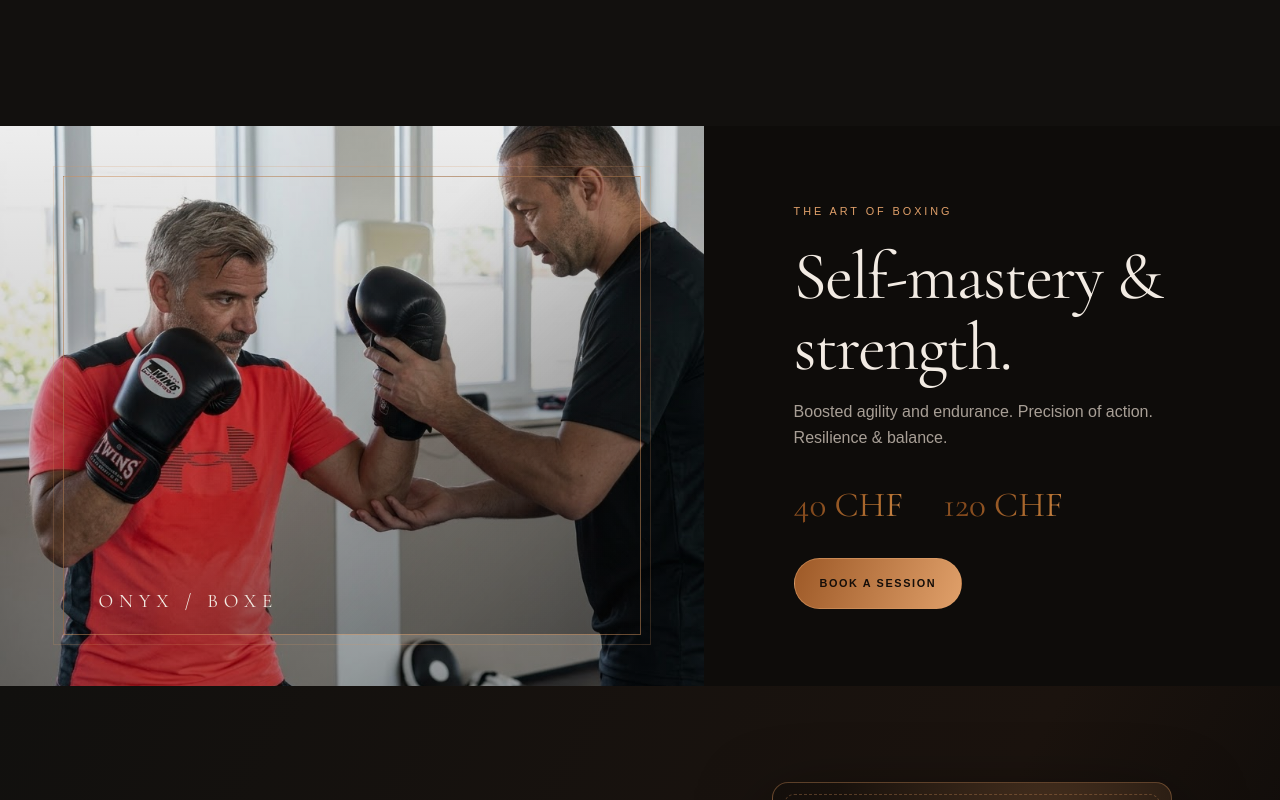
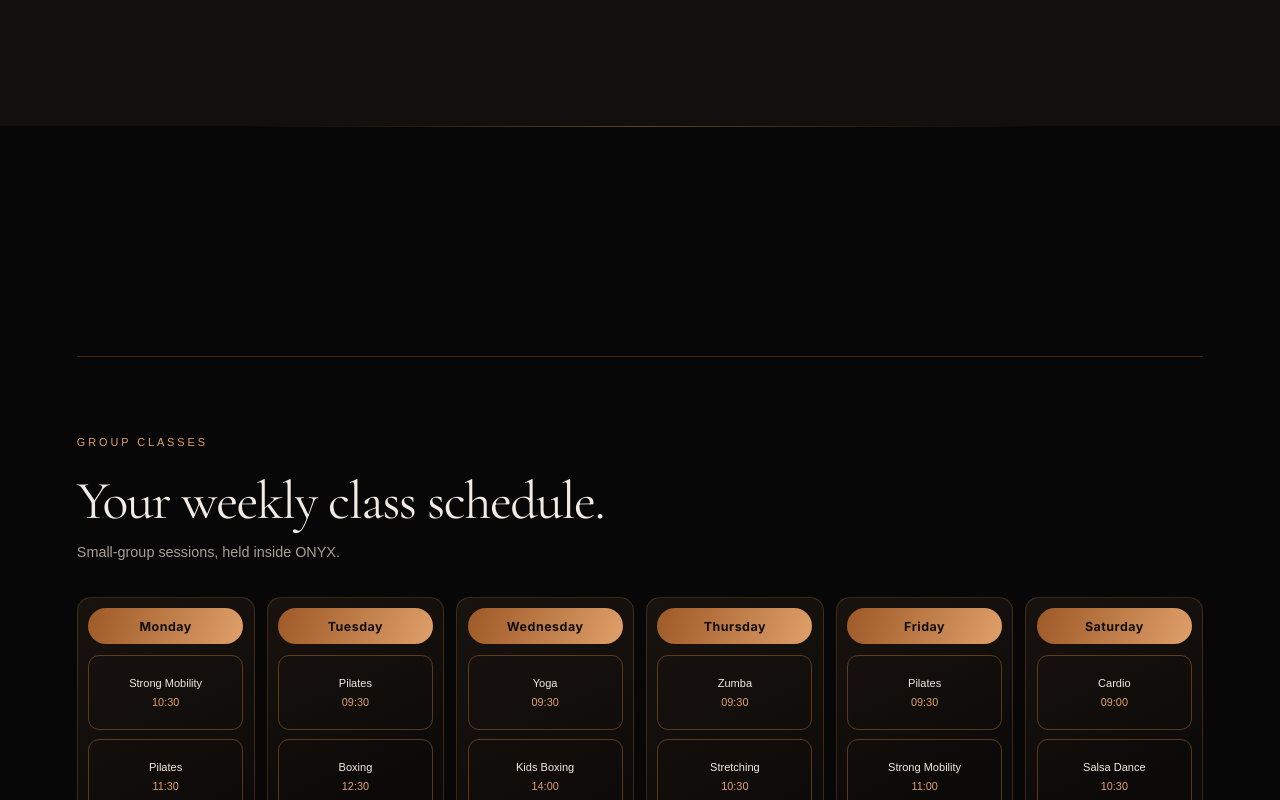
Before and after one commit to hyrento-automation/onyx-club, a Next.js app: page /en in a window 1280 px wide. Shown: the part 3660-4460 px from the top of the page. Built offline with nearby package versions, Linux system fonts and the light colour scheme; no server answers.

Commit message:
Show weekly class timetable on home page

```diff
--- a/app/[lang]/page.tsx
+++ b/app/[lang]/page.tsx
@@ -11,6 +11,7 @@ import Cursor from '@/components/Cursor';
 import PassTicket from '@/components/PassTicket';
 import LocalBusiness from '@/components/LocalBusiness';
 import TeamProfiles from '@/components/TeamProfiles';
+import GroupSchedule from '@/components/GroupSchedule';
 import { teamMembers } from '@/content/team';
 
 const slugs=['yoga-pilates','boxe','entrainement-prive','course-a-pied','developpement-personnel','bootcamp'];
@@ -24,6 +25,7 @@ export default function Home({ params }: { params: { lang: string } }) {
     <section className="launch-offer"><div><p className="lab">{d.launch.label}</p><h2 className="foil">{d.launch.price}</h2><p>{d.launch.detail}</p><small>{d.launch.activities}</small></div><a className="btn" href={`/${lang}/tarifs/`}>{d.launch.button} ↗</a></section>
     <section id="concept" className="sec concept"><R><p className="lab">{d.concept.label}</p></R><div className="split"><R className="badge"><Image className="concept-badge-image" src="/images/club/club-exterior.jpg" alt={lang==='fr'?'Extérieur du club ONYX au bord du lac Léman':'Exterior of ONYX Club by Lake Geneva'} fill sizes="(max-width: 760px) 90vw, 36vw" unoptimized/><small>{lang==='fr'?'SUR LE LAC LÉMAN':'ON LAKE GENEVA'}</small></R><R><h2>{d.concept.title}</h2><p className="mut">{d.concept.sub}</p><p className="concept-manifesto">{lang==='fr'?'Bougez. Respirez. Évoluez.':'Move. Breathe. Evolve.'}</p></R></div><div className="home-team-heading"><div><p className="lab">{lang==='fr'?'L’ÉQUIPE ONYX':'MEET THE ONYX TEAM'}</p><h2>{lang==='fr'?'Les coachs du club':'Our club coaches'}</h2></div><a className="text-link" href={`/${lang}/equipe/`}>{lang==='fr'?'DÉCOUVRIR L’ÉQUIPE':'MEET THE TEAM'} ↗</a></div><TeamProfiles members={teamMembers} lang={lang} compact/></section>
     <section id="activites" className="sec alt"><R><p className="lab">{d.acts.label}</p><h2>{d.acts.title}</h2><p className="mut">{d.acts.sub}</p></R><div className="activity-rail">{d.acts.items.map(([t,s],i)=><R key={t} className="card act tilt-card"><span className={`activity-image image-${i+1}`}/><h3>{t}</h3><p className="mut">{s}</p><a className="text-link" href={`/${lang}/activites/${slugs[i]}/`}>{d.detail} <span>↗</span></a></R>)}</div><div className="category-line"><span>YOGA · HIIT · BOXE · BIEN-ÊTRE</span><a className="text-link" href={`/${lang}/tarifs/#planning-collectif`}>{lang==='fr'?'PLANNING & TARIFS':'TIMETABLE & PRICES'} ↗</a></div><R className="prices"><div><b className="foil">{cfg.prices.group} {cfg.currency}</b><span>{d.acts.group}</span></div><div><b className="foil">{cfg.prices.single} {cfg.currency}</b><span>{d.acts.single}</span></div><a className="btn" href={`/${lang}/contact/`}>{d.acts.btn}</a></R></section>
+    <section className="sec"><GroupSchedule lang={lang}/></section>
     <section className="feature-boxe"><div className="feature-image"><span>ONYX / BOXE</span></div><div className="feature-copy"><p className="lab">{lang==='fr'?'L’ART DU COMBAT':'THE ART OF BOXING'}</p><h2>{d.boxe.title}</h2><p className="mut">{d.boxe.text}</p><div className="feature-prices"><b className="foil">{cfg.prices.group} CHF</b><b className="foil">{cfg.prices.single} CHF</b></div><a className="btn" href={`/${lang}/activites/boxe/`}>{d.acts.btn}</a></div></section>
     <section className="event-teaser"><div><p className="lab">{d.event.label}</p><h2>{d.event.title}</h2><p className="mut">{d.event.desc}</p><a className="text-link" href={`/${lang}/evenement/`}>{d.event.button} ↗</a></div><PassTicket lang={lang} eventDate={cfg.event.date}/></section>
     <section id="avis" className="sec alt"><R><p className="lab">{d.reviews.label}</p><h2>{d.reviews.title}</h2><p className="mut">{lang==='fr'?'Quelques mots de notre communauté.':'A few words from our community.'}</p></R><div className="grid g3">{d.reviews.items.map(([q,a],i)=><R key={a} className="card review-card"><span className="stars">★★★★★</span><p className="q">“{q}”</p><small>{a} · {lang==='fr'?'AVIS DE DÉMONSTRATION':'SAMPLE REVIEW'}</small></R>)}</div></section>
```
